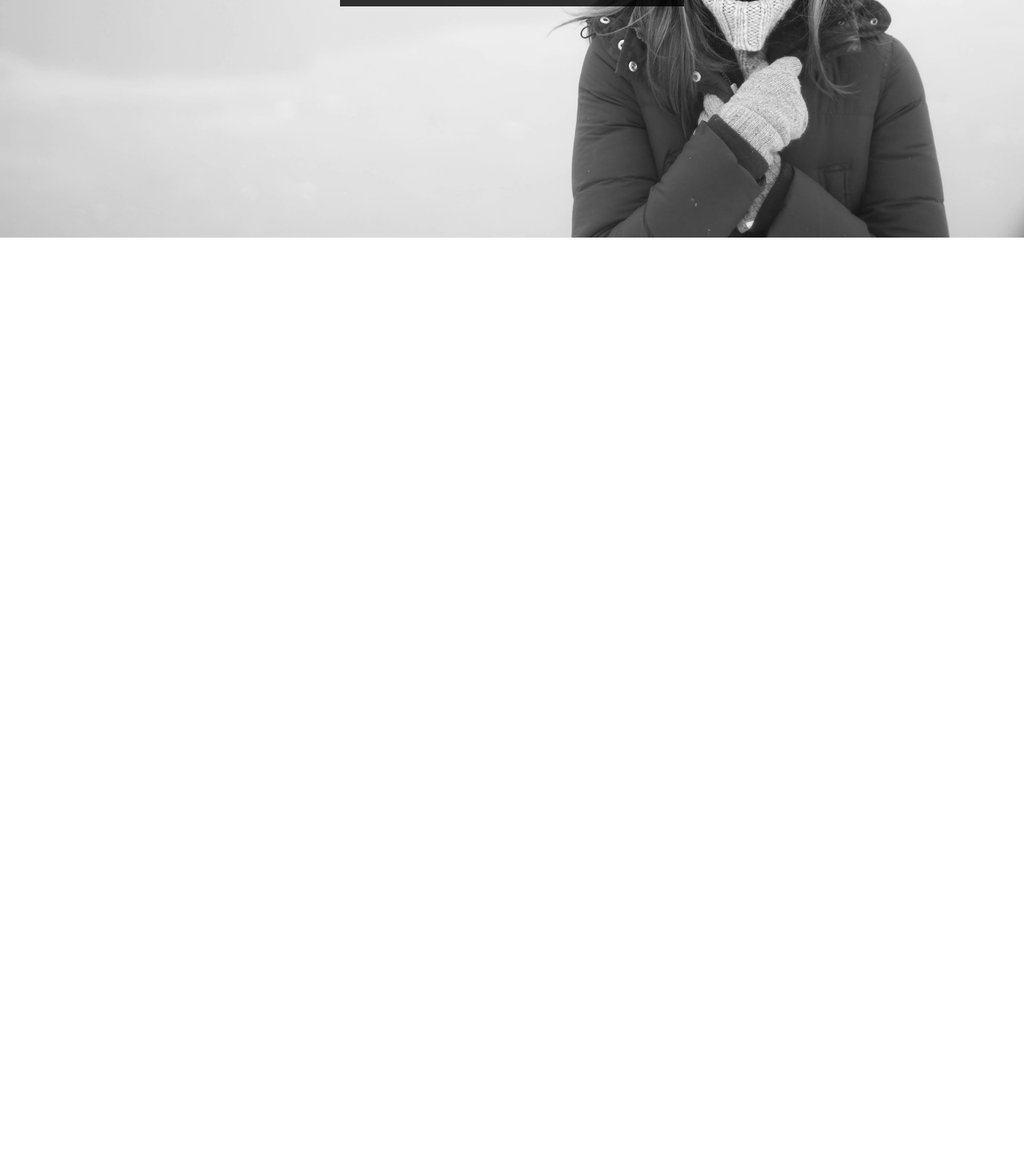
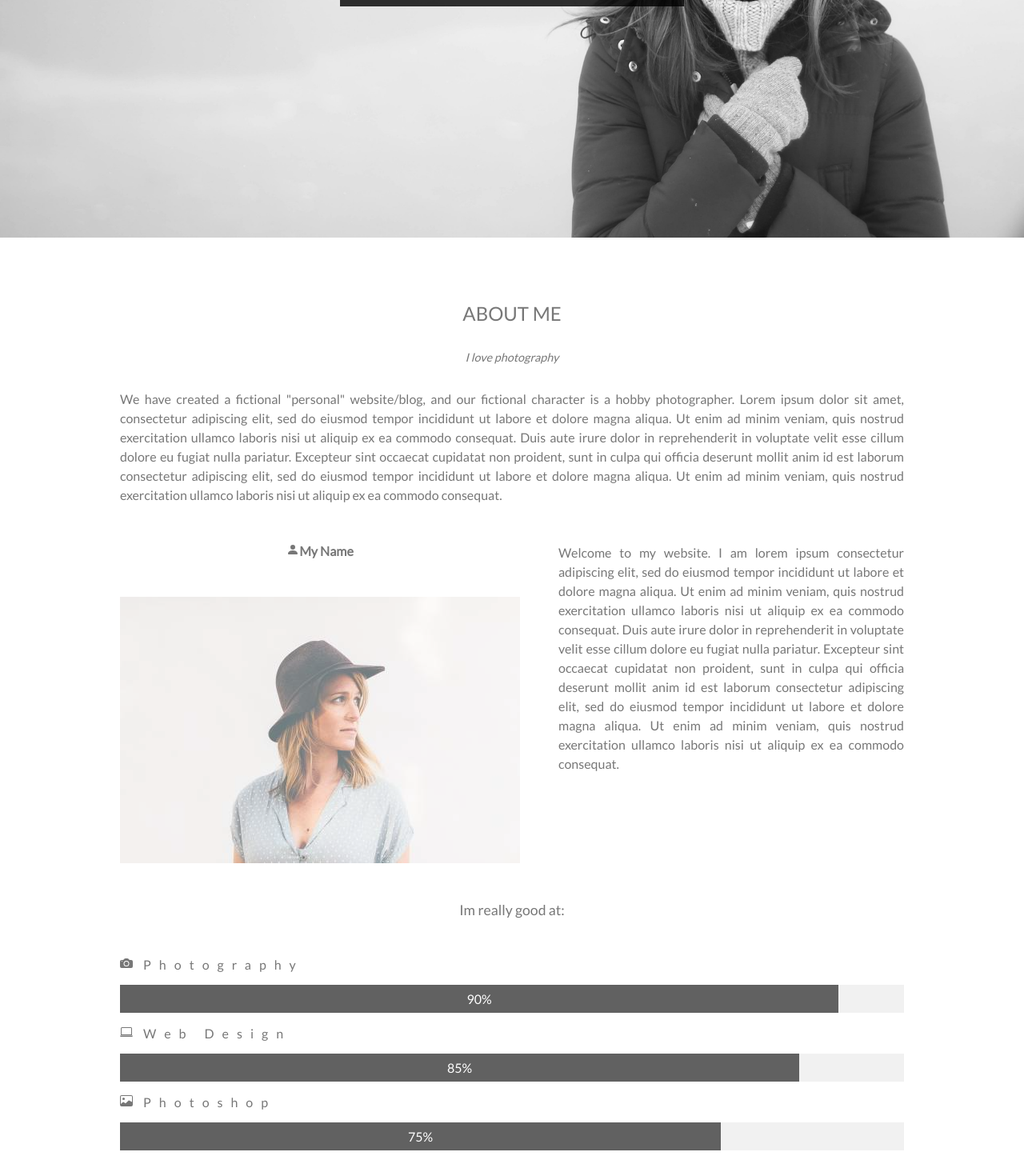
Before and after one commit to felipesantoos/portfolio, a React (Create React App) app: page / in a window 1280 px wide. Shown: the part 343-1813 px from the top of the page at 80% size. Before the commit the page ends 800 px from the top, so only its background shows below. Built offline with nearby package versions, Linux system fonts and the light colour scheme; the HTML template or start-up script is replaced by a standard one.

Commit message:
Add about, lato, header transition and skill cmpnt

```diff
--- /dev/null
+++ b/src/ui/components/About.tsx
@@ -0,0 +1,76 @@
+import { BsPersonFill, BsFillCameraFill, BsLaptop, BsCardImage, BsImage } from "react-icons/bs";
+import AvatarHat from "../../assets/images/avatar_hat.jpg";
+
+import styles from "../styles/components/About.module.scss";
+import Skill from "./Skill";
+
+function About() {
+    return (
+        <div className={styles.container}>
+            <div className={styles.top}>
+                <h1>ABOUT ME</h1>
+                <span>I love photography</span>
+                <p>
+                    We have created a fictional "personal" website/blog, and our
+                    fictional character is a hobby photographer. Lorem ipsum dolor
+                    sit amet, consectetur adipiscing elit, sed do eiusmod tempor
+                    incididunt ut labore et dolore magna aliqua. Ut enim ad minim
+                    veniam, quis nostrud exercitation ullamco laboris nisi ut
+                    aliquip ex ea commodo consequat. Duis aute irure dolor in
+                    reprehenderit in voluptate velit esse cillum dolore eu fugiat
+                    nulla pariatur. Excepteur sint occaecat cupidatat non proident,
+                    sunt in culpa qui officia deserunt mollit anim id est laborum
+                    consectetur adipiscing elit, sed do eiusmod tempor incididunt
+                    ut labore et dolore magna aliqua. Ut enim ad minim veniam, quis
+                    nostrud exercitation ullamco laboris nisi ut aliquip ex ea
+                    commodo consequat.
+                </p>
+            </div>
+            <div className={styles.center}>
+                <div className={styles.profile}>
+                    <h4>
+                        <BsPersonFill />
+                        <span>My Name</span>
+                    </h4>
+                    <img src={AvatarHat} alt="" />
+                </div>
+                <p>
+                    Welcome to my website. I am lorem ipsum consectetur
+                    adipiscing elit, sed do eiusmod tempor incididunt ut
+                    labore et dolore magna aliqua. Ut enim ad minim veniam,
+                    quis nostrud exercitation ullamco laboris nisi ut aliquip
+                    ex ea commodo consequat. Duis aute irure dolor in
+                    reprehenderit in voluptate velit esse cillum dolore eu
+                    fugiat nulla pariatur. Excepteur sint occaecat cupidatat
+                    non proident, sunt in culpa qui officia deserunt mollit
+                    anim id est laborum consectetur adipiscing elit, sed do
+                    eiusmod tempor incididunt ut labore et dolore magna aliqua.
+                    Ut enim ad minim veniam, quis nostrud exercitation ullamco
+                    laboris nisi ut aliquip ex ea commodo consequat.
+                </p>
+            </div>
+            <div className={styles.bottom}>
+                <h3>Im really good at:</h3>
+                <div className={styles.skillsGroup}>
+                    <Skill
+                        Icon={BsFillCameraFill}
+                        name="Photography"
+                        percentage={90}
+                    />
+                    <Skill
+                        Icon={BsLaptop}
+                        name="Web Design"
+                        percentage={85}
+                    />
+                    <Skill
+                        Icon={BsImage}
+                        name="Photoshop"
+                        percentage={75}
+                    />
+                </div>
+            </div>
+        </div>
+    );
+}
+
+export default About;
--- a/src/ui/components/Banner.tsx
+++ b/src/ui/components/Banner.tsx
@@ -6,7 +6,7 @@ function Banner() {
     return (
         <div className={styles.container}>
             <img src={Woman} alt="" />
-            <span>MY WEBSITE PORTFOLIO</span>
+            <h1>MY WEBSITE PORTFOLIO</h1>
         </div>
     );
 }
--- a/src/ui/components/Header.tsx
+++ b/src/ui/components/Header.tsx
@@ -1,3 +1,4 @@
+import { createRef, useEffect } from "react";
 
 import { ImHome } from "react-icons/im";
 import { BiSearch } from "react-icons/bi";
@@ -8,8 +9,25 @@ import styles from "../styles/components/Header.module.scss";
 import MenuItem from "./MenuItem";
 
 function Header() {
+    const headerRef = createRef<HTMLElement>();
+
+    useEffect(() => {
+        window.addEventListener("scroll", () => {
+            if (headerRef.current) {
+                if (document.body.scrollTop > 100
+                    || document.documentElement.scrollTop > 100) {
+                    headerRef.current.style.backgroundColor = "white";
+                    headerRef.current.style.boxShadow = "0 0 3px rgba(0, 0, 0, 0.25)";
+                } else {
+                    headerRef.current.style.backgroundColor = "transparent";
+                    headerRef.current.style.boxShadow = "none"
+                }
+            }
+        });
+    }, []);
+
     return (
-        <header className={styles.container}>
+        <header ref={headerRef} className={styles.container}>
             <div>
                 <MenuItem
                     href="#banner"
--- /dev/null
+++ b/src/ui/components/Skill.tsx
@@ -0,0 +1,30 @@
+import { createRef, useEffect } from "react";
+import { IconType } from "react-icons";
+import styles from "../styles/components/Skill.module.scss";
+
+interface SkillProps {
+    Icon: IconType;
+    name: string;
+    percentage: number;
+}
+
+function Skill({ Icon, name, percentage }: SkillProps) {
+    const progressBarRef = createRef<HTMLDivElement>();
+
+    useEffect(() => {
+        if (progressBarRef.current) {
+            progressBarRef.current.style.width = percentage + "%";
+        }
+    }, []);
+
+    return (
+        <div className={styles.container}>
+            <p><Icon /> {name}</p>
+            <div>
+                <div ref={progressBarRef}>{percentage}%</div>
+            </div>
+        </div>
+    );
+}
+
+export default Skill;
--- a/src/ui/pages/HomePage.tsx
+++ b/src/ui/pages/HomePage.tsx
@@ -1,3 +1,4 @@
+import About from "../components/About";
 import Banner from "../components/Banner";
 import Header from "../components/Header";
 import styles from "../styles/pages/HomePage.module.scss";
@@ -7,6 +8,7 @@ function HomePage () {
         <div className={styles.container}>
             <Header />
             <Banner />
+            <About />
         </div>
     );
 }
--- /dev/null
+++ b/src/ui/styles/components/About.module.scss
@@ -0,0 +1,86 @@
+.container {
+    max-width: 980px;
+    padding: 2rem 1rem;
+    margin: 0 auto;
+
+    color: #777777;
+    font-family: Lato;
+
+    .top {
+        margin-top: 3rem;
+
+        display: flex;
+        flex-direction: column;
+        align-items: center;
+
+        h1 {
+            font-size: 1.5rem;
+            font-weight: normal;
+        }
+
+        span {
+            margin: 2rem 0;
+
+            font-style: italic;
+            font-size: 0.9rem;
+        }
+
+        p {
+            font-family: Lato;
+            text-align: justify;
+            line-height: 1.5;
+        }
+    }
+
+    .center {
+        margin-top: 3rem;
+
+        display: grid;
+        grid-template-columns: 1fr 1fr;
+        gap: 3rem;
+
+        .profile {
+            display: flex;
+            flex-direction: column;
+
+            h4 {
+                margin-bottom: 3rem;
+
+                text-align: center;
+            }
+
+            img {
+                opacity: 0.6;
+                z-index: 0;
+
+                &:hover {
+                    opacity: 1;
+                }
+            }
+        }
+
+        p {
+            line-height: 1.5;
+            text-align: justify;
+        }
+    }
+
+    .bottom {
+        margin-top: 3rem;
+
+        display: flex;
+        flex-direction: column;
+        align-items: center;
+
+        h3 {
+            font-weight: normal;
+            font-size: 1.1rem;
+        }
+
+        .skillsGroup {
+            width: 100%;
+
+            margin-top: 2rem;
+        }
+    }
+}
--- a/src/ui/styles/components/Banner.module.scss
+++ b/src/ui/styles/components/Banner.module.scss
@@ -1,8 +1,3 @@
-@font-face {
-    src: url("../../../assets/fonts/Lato.ttf");
-    font-family: Lato;
-}
-
 .container {
     width: 100%;
 
@@ -10,7 +5,7 @@
     align-items: center;
     justify-content: center;
 
-    z-index: -1;
+    z-index: 0;
     position: relative;
 
     img {
@@ -18,19 +13,21 @@
         height: calc(100vh - 10rem);
 
         object-fit: cover;
+
+        user-select: none;
     }
 
-    span {
+    h1 {
         padding: 1rem 1.5rem;
 
         position: absolute;
 
-        z-index: 1;
+        z-index: 0;
 
         color: white;
         background-color: black;
         font-size: 1.5rem;
-        font-family: Lato, sans-serif;
+        font-weight: normal;
         letter-spacing: 5px;
         opacity: 0.8;
     }
--- a/src/ui/styles/components/Header.module.scss
+++ b/src/ui/styles/components/Header.module.scss
@@ -8,9 +8,7 @@
 
     position: fixed;
     top: 0;
-    z-index: 0;
-
-    // box-shadow: 0 0 3px rgba(0, 0, 0, .25);
+    z-index: 1;
 
     div {
         width: 100%;
@@ -19,6 +17,7 @@
     }
 
     button {
+        margin-right: 1rem;
         padding: .5rem .7rem 0.25rem;
 
         font-size: 1rem;
--- a/src/ui/styles/components/MenuItem.module.scss
+++ b/src/ui/styles/components/MenuItem.module.scss
@@ -1,5 +1,5 @@
 .container {
-    padding: .5rem .75rem;
+    padding: 0.5rem 0.75rem;
     display: flex;
     align-items: center;
 
@@ -8,17 +8,29 @@
 
     border-radius: 3px;
 
+    user-select: none;
+
     &:not(:last-of-type) {
         margin-right: 1rem;
     }
 
     &:hover {
-        background-color: rgb(240, 240, 240);
+        color: white;
+        background-color: black;
+        opacity: 0.8;
 
         box-shadow: 1px 1px 3px rgba(0, 0, 0, 0.2);
+
+        transition: all 0s;
     }
 
     svg {
         margin-right: 0.25rem;
+
+        transition: none;
+    }
+
+    span {
+        transition: none;
     }
 }
--- /dev/null
+++ b/src/ui/styles/components/Skill.module.scss
@@ -0,0 +1,20 @@
+.container {
+    p {
+        margin: 1rem 0;
+        letter-spacing: 10px;
+    }
+
+    > div {
+
+        background-color: #f1f1f1;
+
+        div {
+            width: 20%;
+            padding: 0.5rem;
+
+            text-align: center;
+            color: white;
+            background-color: #616161;
+        }
+    }
+}
--- a/src/ui/styles/globals.module.scss
+++ b/src/ui/styles/globals.module.scss
@@ -1,8 +1,13 @@
+@font-face {
+  src: url("../../assets/fonts/Lato.ttf");
+  font-family: Lato;
+}
+
 * {
   margin: 0;
   padding: 0;
 
-  font-family: Arial, Helvetica, sans-serif;
+  font-family: Lato, sans-serif;
 
   transition: all 350ms;
 }
```
Also changed, not shown: src/assets/images/avatar_hat.jpg (added).
